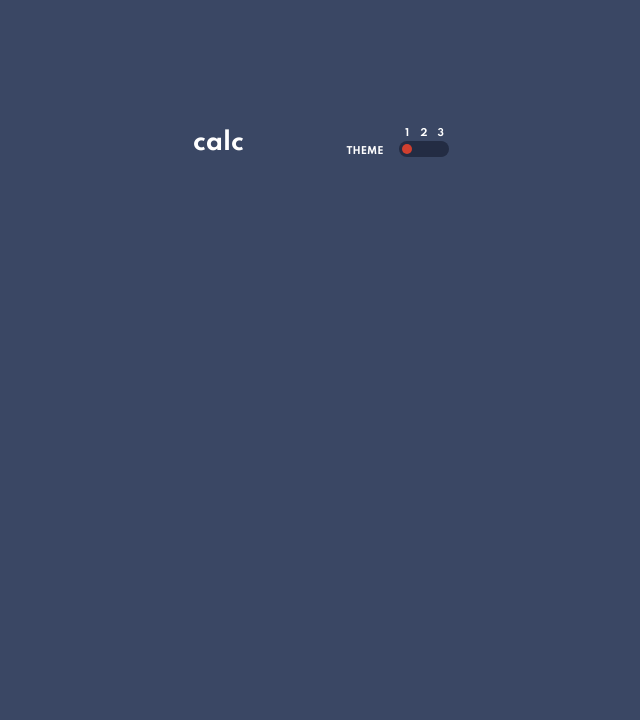
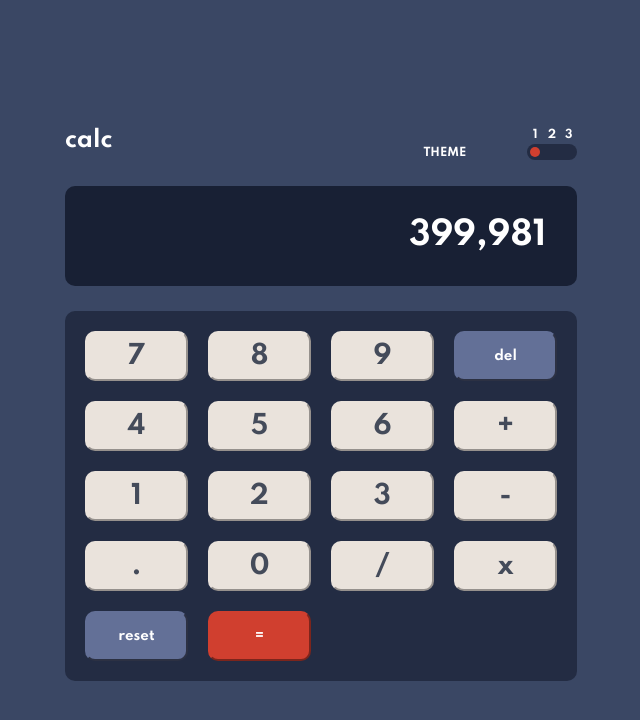
Before and after one commit to piggy0713/Calculator-app, a plain HTML site: page index.html in a window 1280 px wide. Shown: the whole page, without its empty margins (319-959 px from the left). Drawn offline with Linux system fonts and the light colour scheme.

Commit message:
second edition

```diff
--- a/index.html
+++ b/index.html
@@ -33,7 +33,37 @@
           </div>
         </div>
       </div>
+
+      <div class="calculatorScreen">
+        <div class="inputField">399,981</div>
+      </div>
+
+      <div class="keypadContainer">
+        <button type="button" class="numoperatorKey" id="num7">7</button>
+        <button type="button" class="numoperatorKey" id="num8">8</button>
+        <button type="button" class="numoperatorKey" id="num9">9</button>
+        <button type="button" class="delete" id="delete">del</button>
+
+        <button type="button" class="numoperatorKey" id="num4">4</button>
+        <button type="button" class="numoperatorKey" id="num5">5</button>
+        <button type="button" class="numoperatorKey" id="num6">6</button>
+        <button type="button" class="numoperatorKey" id="add">+</button>
+
+        <button type="button" class="numoperatorKey" id="num1">1</button>
+        <button type="button" class="numoperatorKey" id="num2">2</button>
+        <button type="button" class="numoperatorKey" id="num3">3</button>
+        <button type="button" class="numoperatorKey" id="minus">-</button>
+
+        <button type="button" class="numoperatorKey" id="point">.</button>
+        <button type="button" class="numoperatorKey" id="num0">0</button>
+        <button type="button" class="numoperatorKey" id="divide">/</button>
+        <button type="button" class="numoperatorKey" id="times">x</button>
+
+        <button type="button" class="reset" id="reset">reset</button>
+        <button type="button" class="equal" id="result">=</button>
+      </div>
     </div>
+
     <div class="attribution">
       Challenge by
       <a href="https://www.frontendmentor.io?ref=challenge" target="_blank"
--- a/style.css
+++ b/style.css
@@ -10,7 +10,7 @@
   --color-keyResult-shadow: hsl(6, 70%, 34%);
   --color-keyMain-background: hsl(30, 25%, 89%);
   --color-keyMain-shadow: hsl(28, 16%, 65%);
-  --color-text-main: #444b5a;
+  --color-text-main: hsl(221, 14%, 31%);
   --color-text-screen: #fff;
   --color-text-secondary: #fff;
   --slider-position: 3px;
@@ -43,24 +43,27 @@
   --color-keyMain-background: hsl(268, 47%, 21%);
   --color-keyMain-shadow: hsl(290, 70%, 36%);
   --color-text-main: hsl(52, 100%, 62%);
+  --color-text-secondary: #fff;
   --color-text-dark: hsl(198, 20%, 13%);
-  --color-text-white: #fff;
   --color-text-screen: hsl(52, 100%, 62%);
   --slider-position: calc(100% - 13px);
 }
 
+html,
 body {
   margin: 0;
   padding: 0;
   height: 100%;
   width: 100%;
+  max-width: 1440px;
   font-size: 32px;
   background-color: var(--color-main-background);
   font-family: "Spartan", sans-serif;
 }
 
 .container {
-  margin: 10% 40%;
+  margin: 10% 30%;
+  display: grid;
 }
 
 .calculatorHeader {
@@ -68,7 +71,7 @@ body {
 }
 
 .calculatorTitle {
-  font-size: 1.5rem;
+  font-size: 0.7rem;
   float: left;
   width: 10%;
 }
@@ -76,15 +79,14 @@ body {
 .calculatorTheme {
   float: right;
   display: flex;
-  width: 40%;
-  font-size: 0.6rem;
+  width: 30%;
+  font-size: 0.35rem;
 }
 
 .themeTitle {
   text-transform: uppercase;
   flex: 1 100px;
   align-self: flex-end;
-  width: 40%;
 }
 
 .themeNum {
@@ -121,6 +123,59 @@ body {
   left: var(--slider-position);
 }
 
+.calculatorScreen {
+  background-color: var(--color-screen-background);
+  height: 100px;
+  margin: 5% 0;
+  border-radius: 10px;
+}
+
+.inputField {
+  color: var(--color-text-screen);
+  text-align: right;
+  padding: 6%;
+}
+
+.keypadContainer {
+  display: grid;
+  background-color: var(--color-keypad-background);
+  border-radius: 10px;
+  grid-template-columns: repeat(4, 1fr);
+  padding: 20px;
+  grid-gap: 20px;
+}
+
+.keypadContainer button {
+  height: 50px;
+  border-radius: 10px;
+  outline: none;
+  font-family: "Spartan", sans-serif;
+}
+
+.numoperatorKey {
+  background-color: var(--color-keyMain-background);
+  box-shadow: var(--color-keyMain-shadow);
+  text-shadow: var(--color-keyMain-shadow);
+  color: var(--color-text-main);
+  border-color: var(--color-keyMain-background);
+  font-size: 0.8rem;
+}
+
+.delete,
+.reset {
+  background-color: var(--color-keyFn-background);
+  box-shadow: var(--color-keyFN-shadow);
+  color: var(--color-text-secondary);
+  border-color: var(--color-keyFn-background);
+}
+
+.equal {
+  background-color: var(--color-keyResult-backgroundToggle);
+  box-shadow: var(--color-keyResult-shadow);
+  color: var(--color-text-dark, var(--color-text-secondary, white));
+  border-color: var(--color-keyResult-backgroundToggle);
+}
+
 .attribution {
-  visibility: hidden;
+  display: none;
 }
```
